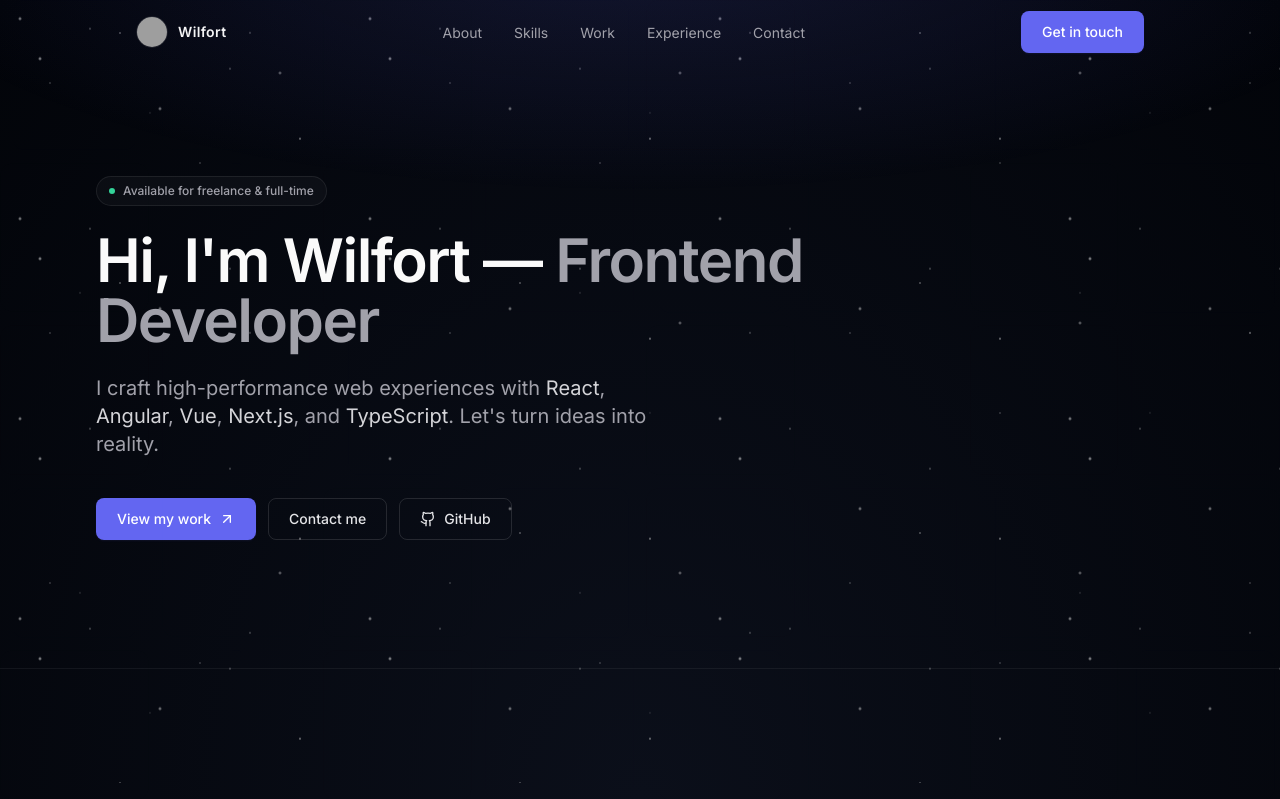
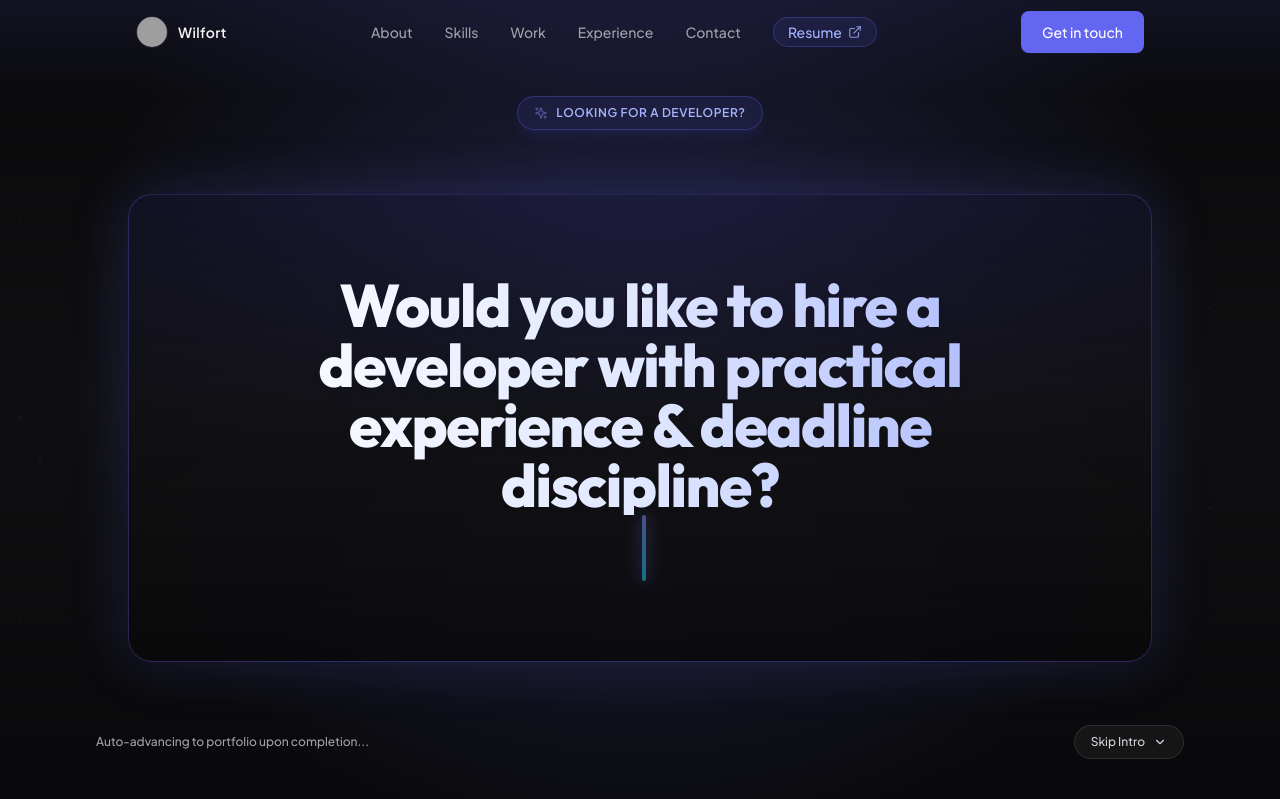
Before and after one commit to Mr-wilz/My_Portfolio, a React (Vite) app: page / in a window 1280 px wide. Shown: the top 799 px of the page. Built offline with nearby package versions, Linux system fonts and the light colour scheme; grey boxes are pictures that could not be loaded; the HTML template or start-up script is replaced by a standard one.

Commit message:
see more

```diff
--- a/index.html
+++ b/index.html
@@ -11,7 +11,7 @@
     <link rel="preconnect" href="https://fonts.googleapis.com" />
     <link rel="preconnect" href="https://fonts.gstatic.com" crossorigin />
     <link
-      href="https://fonts.googleapis.com/css2?family=Inter:wght@400;500;600;700&display=swap"
+      href="https://fonts.googleapis.com/css2?family=Inter:wght@400;500;600;700&family=Outfit:wght@500;600;700;800;900&family=Plus+Jakarta+Sans:wght@500;600;700;800&display=swap"
       rel="stylesheet"
     />
     <title>Wilfort Abel — Frontend Developer</title>
--- a/src/components/Experience.tsx
+++ b/src/components/Experience.tsx
@@ -17,7 +17,7 @@ export default function Experience() {
         <ol className="relative space-y-0" role="list">
           {experiences.map((exp, index) => (
             <FadeIn key={exp.id} delay={index * 0.06}>
-              <li className="relative grid gap-6 pb-12 last:pb-0 md:grid-cols-[9rem_1fr]">
+              <li className="relative grid gap-6 pb-16 last:pb-0 md:grid-cols-[9rem_1fr]">
                 {index < experiences.length - 1 && (
                   <span
                     className="absolute left-[4.5rem] top-8 hidden h-[calc(100%-1rem)] w-px bg-white/[0.08] md:block"
--- a/src/components/Hero.tsx
+++ b/src/components/Hero.tsx
@@ -1,12 +1,79 @@
-import { ArrowUpRight, Github } from "lucide-react";
-import { personalInfo, mailtoLink } from "../data/portfolioData";
+import { useState } from "react";
+import { motion, AnimatePresence } from "framer-motion";
+import { ArrowUpRight, Github, FileText, Download, Sparkles, ChevronDown } from "lucide-react";
+import { personalInfo, mailtoLink, heroQuestions, cvPath } from "../data/portfolioData";
 import FadeIn, { Button } from "./ui/primitives";
+import Typewriter from "./Typewriter";
 
 export default function Hero() {
+  const [showIntro, setShowIntro] = useState(true);
+
   return (
+    <>
+      <AnimatePresence>
+        {showIntro && (
+          <motion.div
+            initial={{ opacity: 1, height: "auto" }}
+            exit={{
+              opacity: 0,
+              height: 0,
+              transition: { duration: 0.8, ease: [0.16, 1, 0.3, 1] },
+            }}
+            className="relative z-40 flex min-h-screen w-full flex-col justify-between overflow-hidden border-b border-indigo-500/20 bg-gradient-to-b from-surface via-surface-raised/90 to-surface px-6 pt-24 pb-10 sm:px-10 lg:px-16">
+
+            {/* Ambient Lighting Background */}
+            <div
+              className="pointer-events-none absolute inset-0 bg-[radial-gradient(circle_at_50%_40%,rgba(99,102,241,0.22),transparent_70%)]"
+              aria-hidden="true"
+            />
+            <div
+              className="pointer-events-none absolute inset-x-0 top-0 h-48 bg-gradient-to-b from-indigo-500/10 via-transparent to-transparent"
+              aria-hidden="true"
+            />
+
+            {/* Top Recruiter Tag */}
+            <div className="relative mx-auto flex w-full max-w-content items-center justify-center">
+              <div className="inline-flex items-center gap-2 rounded-full border border-indigo-500/30 bg-indigo-500/10 px-4 py-2 text-xs font-semibold uppercase tracking-wider text-indigo-300 backdrop-blur-md shadow-lg shadow-indigo-500/10">
+                <Sparkles className="h-3.5 w-3.5 text-indigo-400 animate-pulse" />
+                <span>Looking for a Developer?</span>
+              </div>
+            </div>
+
+            {/* Main Conspicuous Full-Screen Typing Box */}
+            <div className="relative mx-auto flex w-full max-w-5xl flex-1 items-center justify-center py-10 text-center">
+              <div className="relative flex min-h-[16rem] sm:min-h-[22rem] lg:min-h-[26rem] w-full items-center justify-center rounded-3xl border border-indigo-500/30 bg-gradient-to-b from-indigo-950/30 via-surface-raised/90 to-surface/80 p-8 sm:p-14 lg:p-20 backdrop-blur-2xl shadow-[0_0_60px_rgba(99,102,241,0.2)]">
+                <Typewriter
+                  words={heroQuestions}
+                  typingSpeed={55}
+                  deletingSpeed={22}
+                  pauseDuration={3200}
+                  finalPauseDuration={4500}
+                  onComplete={() => setShowIntro(false)}
+                  className="font-display text-3xl sm:text-5xl lg:text-6xl font-extrabold tracking-tight leading-snug sm:leading-tight"
+                />
+              </div>
+            </div>
+
+            {/* Footer with Skip Control */}
+            <div className="relative mx-auto flex w-full max-w-content items-center justify-between gap-4">
+              <span className="text-xs text-muted-foreground font-medium hidden sm:inline-block">
+                Auto-advancing to portfolio upon completion...
+              </span>
+              <button
+                type="button"
+                onClick={() => setShowIntro(false)}
+                className="group ml-auto flex items-center gap-2 rounded-full border border-white/10 bg-white/[0.05] px-4 py-2 text-xs font-medium text-zinc-300 backdrop-blur-md transition-all hover:border-indigo-400 hover:bg-indigo-500/20 hover:text-white">
+                <span>Skip Intro</span>
+                <ChevronDown className="h-3.5 w-3.5 transition-transform group-hover:translate-y-0.5" />
+              </button>
+            </div>
+          </motion.div>
+        )}
+      </AnimatePresence>
+
       <section
         id="hero"
-      className="relative section-padding pt-32 sm:pt-36 lg:pt-44"
+        className="relative section-padding pt-32 sm:pt-36 lg:pt-44 transition-all duration-700"
         aria-labelledby="hero-heading">
         <div
           className="pointer-events-none absolute inset-x-0 top-0 h-[480px] bg-[radial-gradient(ellipse_60%_50%_at_50%_-10%,rgba(99,102,241,0.15),transparent)]"
@@ -56,6 +123,19 @@ export default function Hero() {
               Contact me
             </Button>
             <Button
+              href={cvPath}
+              variant="secondary"
+              target="_blank"
+              rel="noopener noreferrer"
+              title="View & Download Resume (PDF)">
+              <FileText className="h-4 w-4 text-indigo-400" aria-hidden="true" />
+              Resume / CV
+              <Download
+                className="h-3.5 w-3.5 opacity-70 ml-0.5"
+                aria-hidden="true"
+              />
+            </Button>
+            <Button
               href={personalInfo.github}
               variant="secondary"
               target="_blank"
@@ -66,5 +146,6 @@ export default function Hero() {
           </FadeIn>
         </div>
       </section>
+    </>
   );
 }
--- a/src/components/Navbar.tsx
+++ b/src/components/Navbar.tsx
@@ -1,6 +1,6 @@
 import { useEffect, useState } from "react";
 import { motion, AnimatePresence } from "framer-motion";
-import { Menu, X } from "lucide-react";
+import { Menu, X, ExternalLink } from "lucide-react";
 import { navLinks, personalInfo, mailtoLink } from "../data/portfolioData";
 import { Button } from "./ui/primitives";
 
@@ -52,8 +52,17 @@ export default function Navbar() {
               <li key={link.href}>
                 <a
                   href={link.href}
-                  className="text-sm text-muted-foreground transition-colors hover:text-zinc-100">
+                  target={link.isExternal ? "_blank" : undefined}
+                  rel={link.isExternal ? "noopener noreferrer" : undefined}
+                  className={`inline-flex items-center gap-1.5 text-sm transition-colors ${
+                    link.isExternal
+                      ? "rounded-full border border-indigo-500/30 bg-indigo-500/10 px-3.5 py-1 font-medium text-indigo-300 hover:border-indigo-400 hover:bg-indigo-500/20 hover:text-white"
+                      : "text-muted-foreground hover:text-zinc-100"
+                  }`}>
                   {link.label}
+                  {link.isExternal && (
+                    <ExternalLink className="h-3.5 w-3.5 opacity-80" aria-hidden="true" />
+                  )}
                 </a>
               </li>
             ))}
@@ -113,9 +122,25 @@ export default function Navbar() {
                   <a
                     key={link.href}
                     href={link.href}
+                    target={link.isExternal ? "_blank" : undefined}
+                    rel={link.isExternal ? "noopener noreferrer" : undefined}
                     onClick={() => setMobileOpen(false)}
-                    className="rounded-lg px-3 py-3 text-base text-muted-foreground transition-colors hover:bg-white/[0.04] hover:text-zinc-100">
-                    {link.label}
+                    className={`flex items-center justify-between rounded-lg px-3 py-3 text-base transition-colors ${
+                      link.isExternal
+                        ? "border border-indigo-500/30 bg-indigo-500/10 font-medium text-indigo-300 hover:bg-indigo-500/20 hover:text-white"
+                        : "text-muted-foreground hover:bg-white/[0.04] hover:text-zinc-100"
+                    }`}>
+                    <span className="flex items-center gap-2">
+                      {link.label}
+                      {link.isExternal && (
+                        <span className="text-xs px-2 py-0.5 rounded bg-indigo-500/20 text-indigo-200 border border-indigo-500/30 font-normal">
+                          PDF CV
+                        </span>
+                      )}
+                    </span>
+                    {link.isExternal && (
+                      <ExternalLink className="h-4 w-4 opacity-80" aria-hidden="true" />
+                    )}
                   </a>
                 ))}
                 <a
--- /dev/null
+++ b/src/components/Typewriter.tsx
@@ -0,0 +1,80 @@
+import { useEffect, useState } from "react";
+
+interface TypewriterProps {
+  words: string[];
+  typingSpeed?: number;
+  deletingSpeed?: number;
+  pauseDuration?: number;
+  finalPauseDuration?: number;
+  onComplete?: () => void;
+  className?: string;
+}
+
+export default function Typewriter({
+  words,
+  typingSpeed = 55,
+  deletingSpeed = 22,
+  pauseDuration = 3200,
+  finalPauseDuration = 4500,
+  onComplete,
+  className = "",
+}: TypewriterProps) {
+  const [wordIndex, setWordIndex] = useState(0);
+  const [text, setText] = useState("");
+  const [isDeleting, setIsDeleting] = useState(false);
+  const [isFinished, setIsFinished] = useState(false);
+
+  useEffect(() => {
+    if (!words || words.length === 0 || isFinished) return;
+
+    const isLastWord = wordIndex === words.length - 1;
+    const currentWord = words[wordIndex % words.length];
+
+    let timer: ReturnType<typeof setTimeout>;
+
+    if (isDeleting) {
+      if (text.length > 0) {
+        timer = setTimeout(() => {
+          setText(currentWord.substring(0, text.length - 1));
+        }, deletingSpeed);
+      } else {
+        setIsDeleting(false);
+        setWordIndex((prev) => prev + 1);
+      }
+    } else {
+      if (text.length < currentWord.length) {
+        timer = setTimeout(() => {
+          setText(currentWord.substring(0, text.length + 1));
+        }, typingSpeed);
+      } else {
+        // Full word typed
+        if (isLastWord) {
+          timer = setTimeout(() => {
+            setIsFinished(true);
+            if (onComplete) onComplete();
+          }, finalPauseDuration);
+        } else {
+          timer = setTimeout(() => {
+            setIsDeleting(true);
+          }, pauseDuration);
+        }
+      }
+    }
+
+    return () => clearTimeout(timer);
+  }, [text, isDeleting, wordIndex, words, typingSpeed, deletingSpeed, pauseDuration, finalPauseDuration, isFinished, onComplete]);
+
+  return (
+    <span className={`inline-flex items-center flex-wrap justify-center ${className}`}>
+      <span className="bg-gradient-to-r from-white via-indigo-100 to-indigo-300 bg-clip-text text-transparent drop-shadow-md">
+        {text}
+      </span>
+      {!isFinished && (
+        <span
+          className="ml-2 inline-block h-[1.1em] w-[4px] animate-pulse rounded-full bg-gradient-to-b from-indigo-400 to-cyan-400 font-normal shadow-[0_0_16px_rgba(129,140,248,0.9)]"
+          aria-hidden="true"
+        />
+      )}
+    </span>
+  );
+}
--- a/src/data/portfolioData.ts
+++ b/src/data/portfolioData.ts
@@ -1,6 +1,6 @@
 export const personalInfo = {
   name: "Wilfort Abel",
-  nickname: "Wilz",
+  nickname: "Mr Wilz",
   role: "Frontend Developer",
   tagline:
     "Crafting high-performance web experiences with precision and purpose.",
@@ -44,12 +44,22 @@ export const socialLinks = [
   },
 ];
 
+export const cvPath = "/Wilfort_AbelCV.pdf";
+
+export const heroQuestions = [
+  "Would you like to hire a developer with practical experience & deadline discipline?",
+  "Would you like to hire a dev who creates real value & contributes to your organization?",
+  "Would you like to hire a purpose-driven dev committed to quality work?",
+  "If your answer is yes - then I am your guy, please contact me!",
+];
+
 export const navLinks = [
   { label: "About", href: "#about" },
   { label: "Skills", href: "#skills" },
   { label: "Work", href: "#projects" },
   { label: "Experience", href: "#experience" },
   { label: "Contact", href: "#contact" },
+  { label: "Resume", href: cvPath, isExternal: true },
 ];
 
 export const skillGroups = [
@@ -132,7 +142,7 @@ export const projects = [
   },
   {
     id: 3,
-    title: "Travel Planning App",
+    title: "Planit - Travel Planning App",
     description:
       "AI-powered travel planner with itinerary generation and location-based recommendations.",
     technologies: ["React", "Mapbox", "OpenAI", "Supabase", "OpenRouter API"],
@@ -143,26 +153,16 @@ export const projects = [
   },
   {
     id: 4,
-    title: "Fitness Tracker",
+    title: "NegzFit - Fitness Tracker",
     description:
       "Mobile-first fitness application with workout planning and progress tracking.",
     technologies: ["Next.js", "PWA", "Chart.js", "Firebase", "Service Workers"],
     category: "next" as const,
     githubUrl: "https://github.com",
     liveUrl: "https://demo.com",
-    image: "/project4.jpg",
+    image: "/negzfit.png",
   },
-  {
-    id: 5,
-    title: "Izilearn ",
-    description:
-      "Comprehensive learning management system with interactive courses and progress tracking.",
-    technologies: ["Css", "HTML", "JavaScript"],
-    category: "react" as const,
-    githubUrl: "https://github.com",
-    liveUrl: "https://izilearn.netlify.app/",
-    image: "/project5.jpg",
-  },
+
   {
     id: 6,
     title: "GoChat",
--- a/tailwind.config.js
+++ b/tailwind.config.js
@@ -22,15 +22,17 @@ export default {
       },
       fontFamily: {
         sans: [
+          "Plus Jakarta Sans",
           "Inter",
           "ui-sans-serif",
           "system-ui",
           "-apple-system",
-          "BlinkMacSystemFont",
-          "Segoe UI",
-          "Roboto",
-          "Helvetica Neue",
-          "Arial",
+          "sans-serif",
+        ],
+        display: [
+          "Outfit",
+          "Plus Jakarta Sans",
+          "Inter",
           "sans-serif",
         ],
       },
```
Also changed, not shown: src/components/Projects.tsx (+13 -1 lines), public/negzfit.png (added), 1 other file (tests, documents, lock files or other folders). Lines whose indentation alone changed are shown as unchanged.
